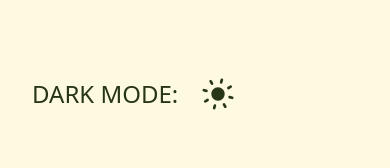
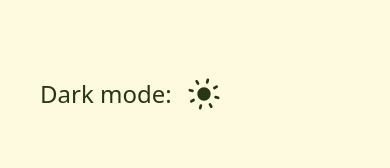
Before and after one commit to virgill-e/portfolio, a Nuxt app: page / in a window 390 px wide. Both pictures are taken after a click on the button 358 px from the left and 41 px from the top of the page. Shown: the part 488-656 px from the top of the page. Built offline with nearby package versions, Linux system fonts and the light colour scheme.

Commit message:
update style bouton darkmode sur mobile

```diff
--- a/components/layout/Navbar.vue
+++ b/components/layout/Navbar.vue
@@ -46,9 +46,9 @@
                 <nuxt-link @click="toggleMenu" to="/projects" class="block text-5xl font-lostar">Projects</nuxt-link>
                 <a @click="toggleMenu" href="#" class="block text-5xl font-lostar">Resume</a>
                 <div class="pt-8 flex items-center gap-4">
-                    <span class="text-2xl">Dark mode:</span>
                     <button @click="toggleDarkMode"
-                        class="p-2 hover:opacity-70 transition-all duration-300 hover:scale-110">
+                        class="p-2 hover:opacity-70 transition-all duration-300 hover:scale-110 flex flex-row">
+                        <span class="text-2xl mr-4">Dark mode:</span>
                         <svg ref="darkModeSvgMobile" class="w-8 h-8" viewBox="0 0 24 24" fill="currentColor">
                             <path ref="darkModeIconMobile" />
                             <g ref="sunRaysMobile" opacity="0">
```
